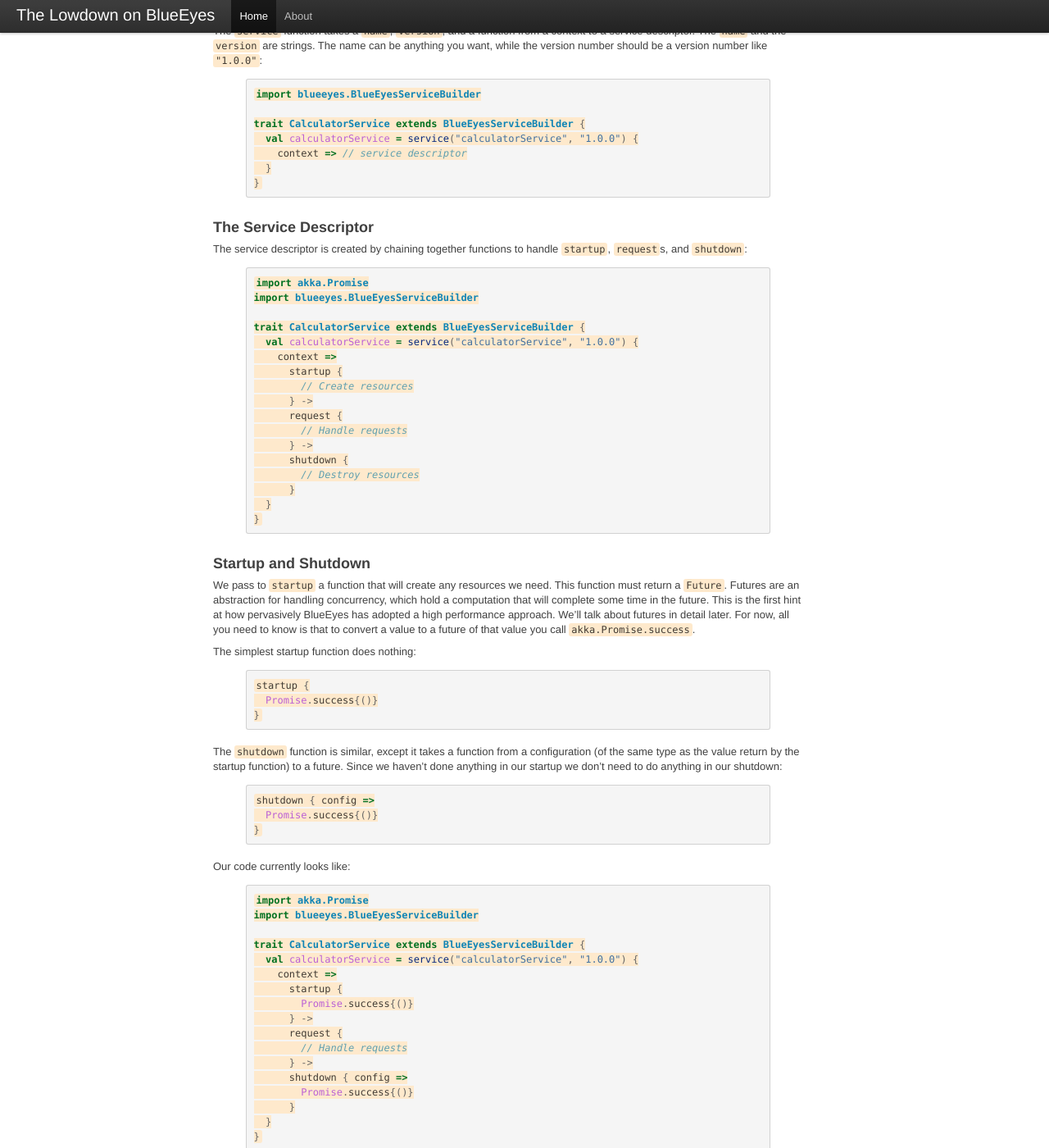
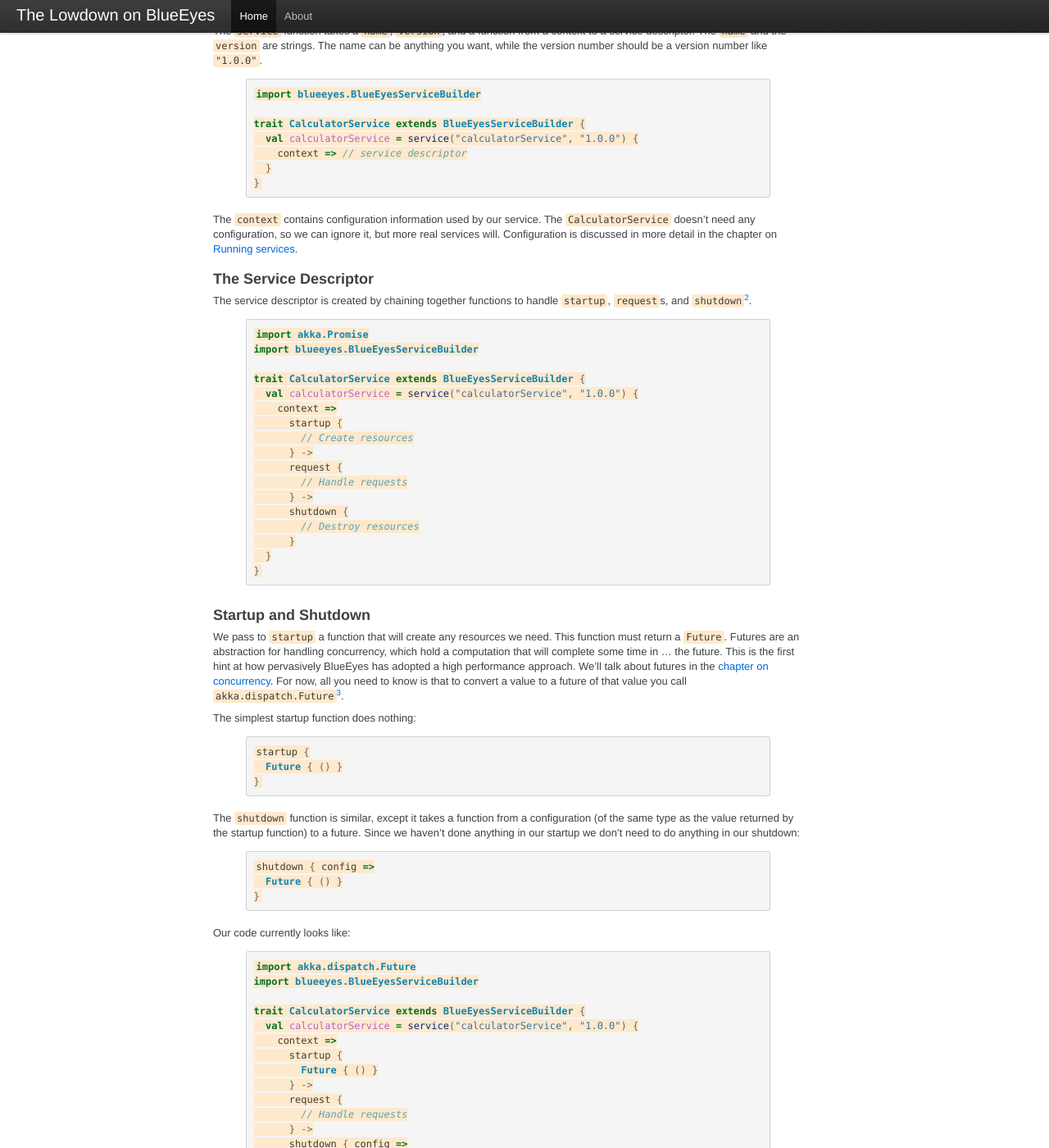
Before and after one commit to noelwelsh/making-eyes, a Jekyll site: the page built from intro.markdown, in a window 1280 px wide and 1400 px high, scrolled down 747 px. Shown: the whole window at 82% size. Built offline with Jekyll 4.4.1, drawn with Linux system fonts in a browser that asks for light colours; some of the changed text lies outside the part shown.

Commit message:
Update intro to match code. Simplify code to not use options for parameters we've already matched.

```diff
--- a/intro.markdown
+++ b/intro.markdown
@@ -33,7 +33,7 @@ trait CalculatorService extends BlueEyesServiceBuilder {
 
 ### Service
 
-The `service` function takes a `name`, `version`, and a function from a context to a service descriptor. The `name` and the `version` are strings. The name can be anything you want, while the version number should be a version number like `"1.0.0"`:
+The `service` function takes a `name`, `version`, and a function from a context to a service descriptor. The `name` and the `version` are strings. The name can be anything you want, while the version number should be a version number like `"1.0.0"`.
 
 {% highlight scala %}
 import blueeyes.BlueEyesServiceBuilder
@@ -45,10 +45,14 @@ trait CalculatorService extends BlueEyesServiceBuilder {
 }
 {% endhighlight %}
 
+The `context` contains configuration information used by our service. The `CalculatorService` doesn't need any configuration, so we can ignore it, but more real services will. Configuration is discussed in more detail in the chapter on [Running services](running.html).
+
 
 ### The Service Descriptor
 
-The service descriptor is created by chaining together functions to handle `startup`, `request`s, and `shutdown`:
+The service descriptor is created by chaining together functions to handle `startup`, `request`s, and `shutdown`[^startup].
+
+[^startup]: The `startup` and `shutdown` functions are optional. We don't need them here but I'm talking about them anyway because almost all real services will use them.
 
 {% highlight scala %}
 import akka.Promise
@@ -73,41 +77,43 @@ trait CalculatorService extends BlueEyesServiceBuilder {
 
 ### Startup and Shutdown
 
-We pass to `startup` a function that will create any resources we need. This function must return a `Future`. Futures are an abstraction for handling concurrency, which hold a computation that will complete some time in the future. This is the first hint at how pervasively BlueEyes has adopted a high performance approach. We'll talk about futures in detail later. For now, all you need to know is that to convert a value to a future of that value you call `akka.Promise.success`.
+We pass to `startup` a function that will create any resources we need. This function must return a `Future`. Futures are an abstraction for handling concurrency, which hold a computation that will complete some time in &hellip; the future. This is the first hint at how pervasively BlueEyes has adopted a high performance approach. We'll talk about futures in the [chapter on concurrency](concurrency.html). For now, all you need to know is that to convert a value to a future of that value you call `akka.dispatch.Future`[^futures].
+
+[^futures]: It is actually slightly more efficient to call `akka.dispatch.Promise.succesful`, but this messes up type inference in this simple example.
 
 The simplest startup function does nothing:
 
 {% highlight scala %}
 startup {
-  Promise.success{()}
+  Future { () }
 }
 {% endhighlight %}
 
-The `shutdown` function is similar, except it takes a function from a configuration (of the same type as the value return by the startup function) to a future. Since we haven't done anything in our startup we don't need to do anything in our shutdown:
+The `shutdown` function is similar, except it takes a function from a configuration (of the same type as the value returned by the startup function) to a future. Since we haven't done anything in our startup we don't need to do anything in our shutdown:
 
 {% highlight scala %}
 shutdown { config =>
-  Promise.success{()}
+  Future { () }
 }
 {% endhighlight %}
 
 Our code currently looks like:
 
 {% highlight scala %}
-import akka.Promise
+import akka.dispatch.Future
 import blueeyes.BlueEyesServiceBuilder
 
 trait CalculatorService extends BlueEyesServiceBuilder {
   val calculatorService = service("calculatorService", "1.0.0") {
     context =>
       startup {
-        Promise.success{()}
+        Future { () }
       } ->
       request {
         // Handle requests
       } ->
       shutdown { config =>
-        Promise.success{()}
+        Future { () }
       }
   }
 }
@@ -160,42 +166,27 @@ In our case we want to match the path `/add` or `/mulitply`. Furthermore, we exp
 
 {% highlight scala %}
 path("/add" / 'number1 / 'number2) { request =>
-  val number1 = request.parameters.get('number1)
-  val number2 = request.parameters.get('number2)
+  val number1 = request.parameters('number1)
+  val number2 = request.parameters('number2)
   // Do something
 }
 {% endhighlight %}
-
-The values we get back from `parameters.get` are `Option`s. Typically we'll use a `for` comprehension to extract them:
-
-{% highlight scala %}
-path("/add" / 'number1 / 'number2) { request =>
-  for {
-    number1 <- request.parameters.get('number1)
-    number2 <- request.parameters.get('number2)
-  } yield // Do something
-}
-{% endhighlight %}
-
-This is a bit annoying. A better solution is in development.
 
 We're now ready to write the `add` request handler. We simply need to convert `number1` and `number2` to numbers (let's use Ints). If this is successful we'll return the sum, otherwise we'll return an appropriate error. Here's the code:
 
 {% highlight scala %}
 path("/add" / 'number1 / 'number2) {
   try {
-    val sum =
-      for {
-        number1 <- request.parameters.get('number1).toInt
-        number2 <- request.parameters.get('number2).toInt
-      } yield (number1 + number2).toString
+    val number1 = request.parameters('number1).toInt
+    val number2 = request.parameters('number2).toInt
+    val sum = (number1 + number2).toString
 
-    Promise success {
+    Future {
         HttpResponse[ByteChunk](content = Some(sum.toString))
     }
   } catch {
       case e: NumberFormatException =>
-        Promise success {
+        Future {
           HttpResponse[ByteChunk](status = HttpStatus(BadRequest))
         }
   }
```
Also changed, not shown: 1 other file.
